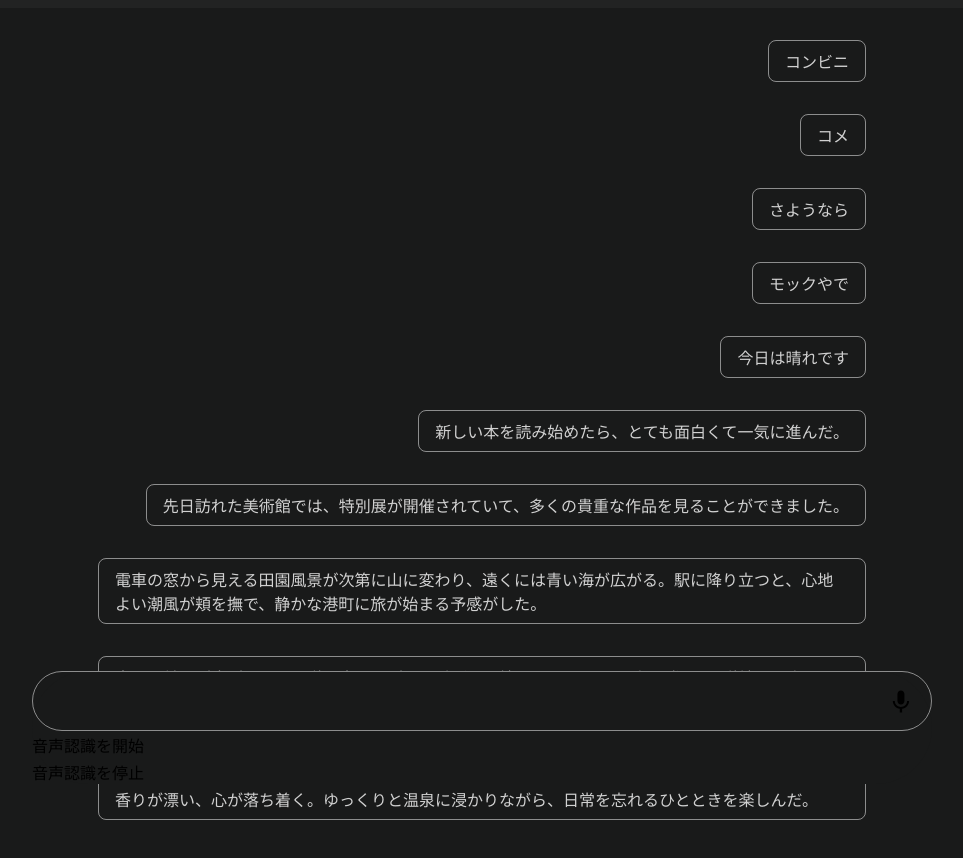
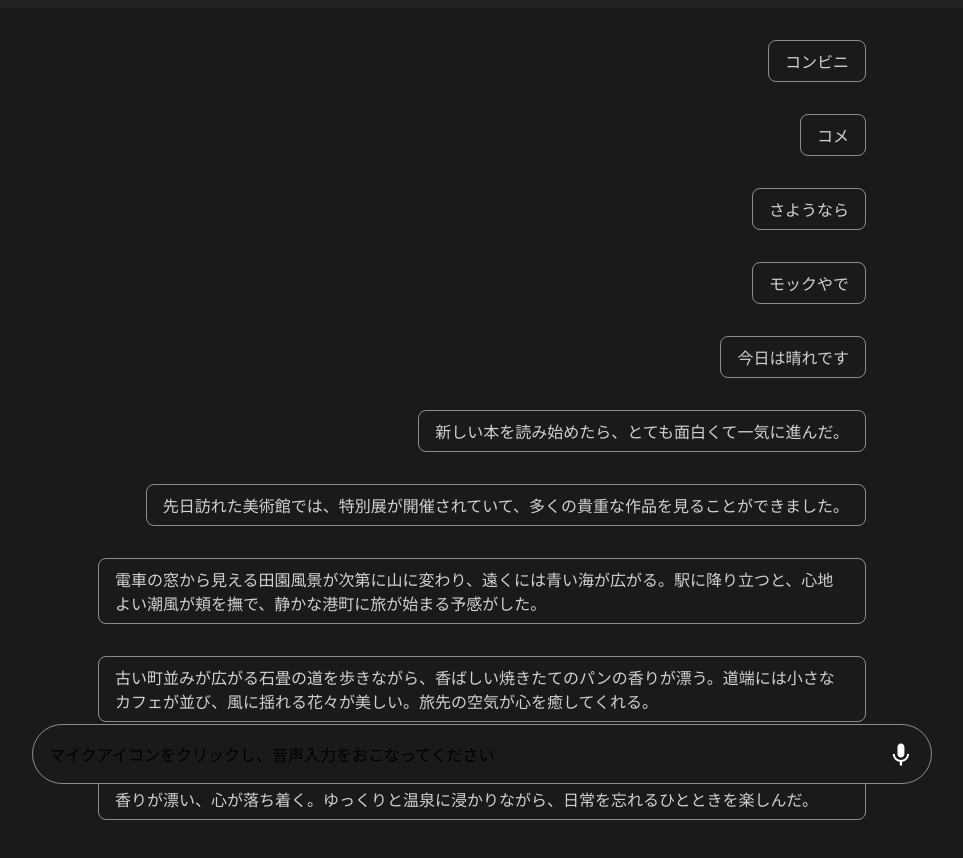
Before and after one commit to Fn-front/nextjs-web-speech-api, a Next.js app: page / in a window 1280 px wide. Shown: the top 858 px of the page, without its empty margins (158-1121 px from the left). Built offline with nearby package versions, Linux system fonts and the light colour scheme.

Commit message:
add: コンポーネント化

```diff
--- a/src/features/voiceRecognition/components/voiceField/index.tsx
+++ b/src/features/voiceRecognition/components/voiceField/index.tsx
@@ -1,16 +1,41 @@
-import React, { memo } from "react";
+import React, { Dispatch, memo, SetStateAction } from "react";
 import style from './voice_field.module.scss'
 import KeyboardVoiceIcon from '@mui/icons-material/KeyboardVoice';
+import { green, grey } from "@mui/material/colors";
 
-const VoiceField = memo((props: {data: string}) => {
+type Props = {
+  data: string
+  recognition: any
+  setIsListening: Dispatch<SetStateAction<boolean>>
+  isListening: boolean
+}
 
-  const {data} = props
+const VoiceField = memo((props: Props) => {
+
+  const {data, recognition, setIsListening, isListening} = props
+
+  const handleStartListening = () => {
+    setIsListening(true);
+    recognition && recognition.start();
+  };
+
+  const handleStopListening = () => {
+    setIsListening(false);
+    recognition && recognition.stop();
+  };
 
   return(
     <>
       <div className={style.voice_recognition_voice_field}>
         <span>{ data }</span>
-        <div className={style.voice_recognition_icon}><KeyboardVoiceIcon fontSize='large' style={{fontSize: '2.7875rem'}} /></div>
+        {!data && <span className={style.placeholder}>マイクアイコンをクリックし、音声入力をおこなってください</span>}
+        <button
+          className={style.voice_recognition_icon}
+          disabled={isListening}
+          onClick={() => !isListening ? handleStartListening() : handleStopListening()}
+        >
+          <KeyboardVoiceIcon fontSize='large' style={{fontSize: '2.7875rem'}} sx={{color: !isListening ? "white" : grey[700]}} />
+        </button>
       </div>
     </>
   )
--- a/src/features/voiceRecognition/index.tsx
+++ b/src/features/voiceRecognition/index.tsx
@@ -27,17 +27,6 @@ export const VoiceRecognition = () => {
   const recognition = useMemo(() => {
     return typeof window !== 'undefined' && (window.SpeechRecognition || window.webkitSpeechRecognition) ? new (window.SpeechRecognition || window.webkitSpeechRecognition)() : null;
   }, [])
-
-
-  const handleStartListening = () => {
-    setIsListening(true);
-    recognition && recognition.start();
-  };
-
-  const handleStopListening = () => {
-    setIsListening(false);
-    recognition && recognition.stop();
-  };
 
   const randomNum = () => {
     const numArray = [];
@@ -81,6 +70,7 @@ export const VoiceRecognition = () => {
           text: transcript
         }
         setConversation([...conversation, setData]);
+        setTranscript('');
         scrollBottom()
       };
 
@@ -97,12 +87,11 @@ export const VoiceRecognition = () => {
         <Conversations data={conversation} />
         <div ref={scrollBottomRef} />
         <div className={style.voice_recognition_user_area}>
-          <VoiceField data={transcript}/>
-          <button onClick={handleStartListening} disabled={isListening}>音声認識を開始</button><br />
-          <button onClick={handleStopListening} disabled={!isListening}>音声認識を停止</button><br />
+          <VoiceField data={transcript} recognition={recognition} setIsListening={setIsListening} isListening={isListening}/>
         </div>
         <p>{ message }</p>
       </div>
+      {isListening && <article className={style.voice_overlay} />}
     </>
   )
 }
```
